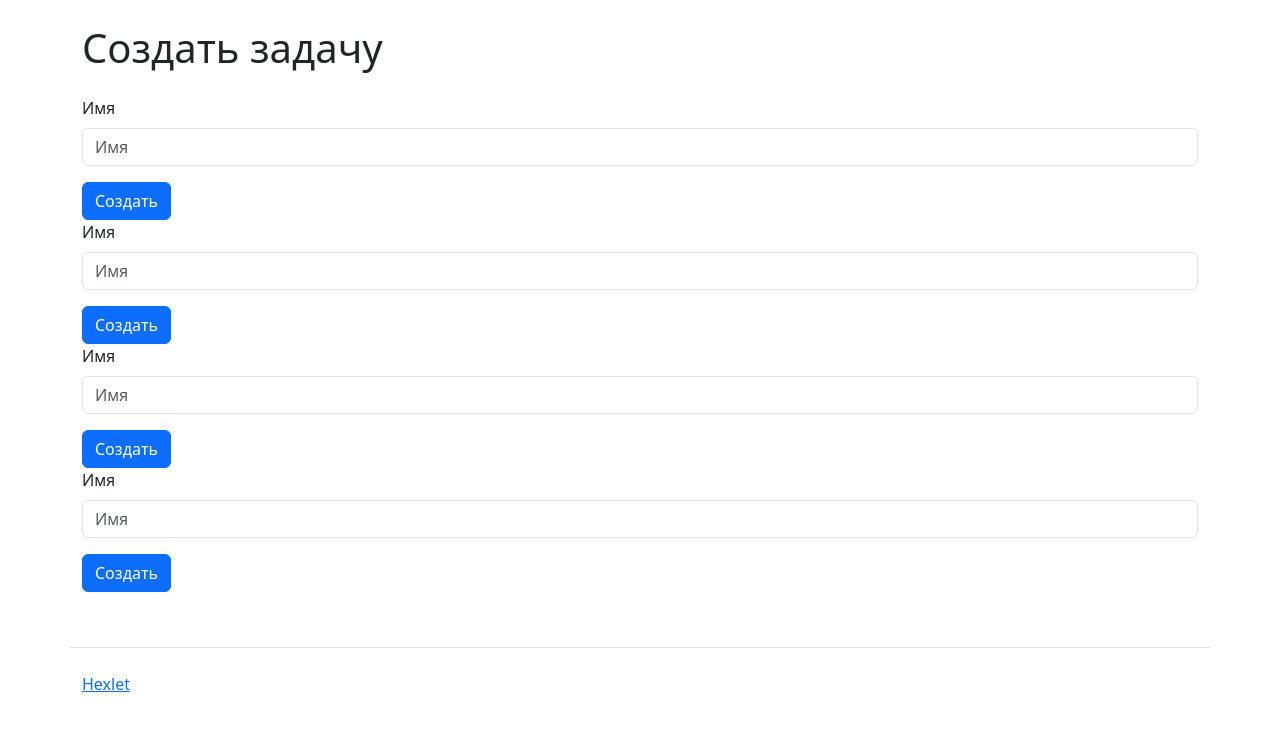
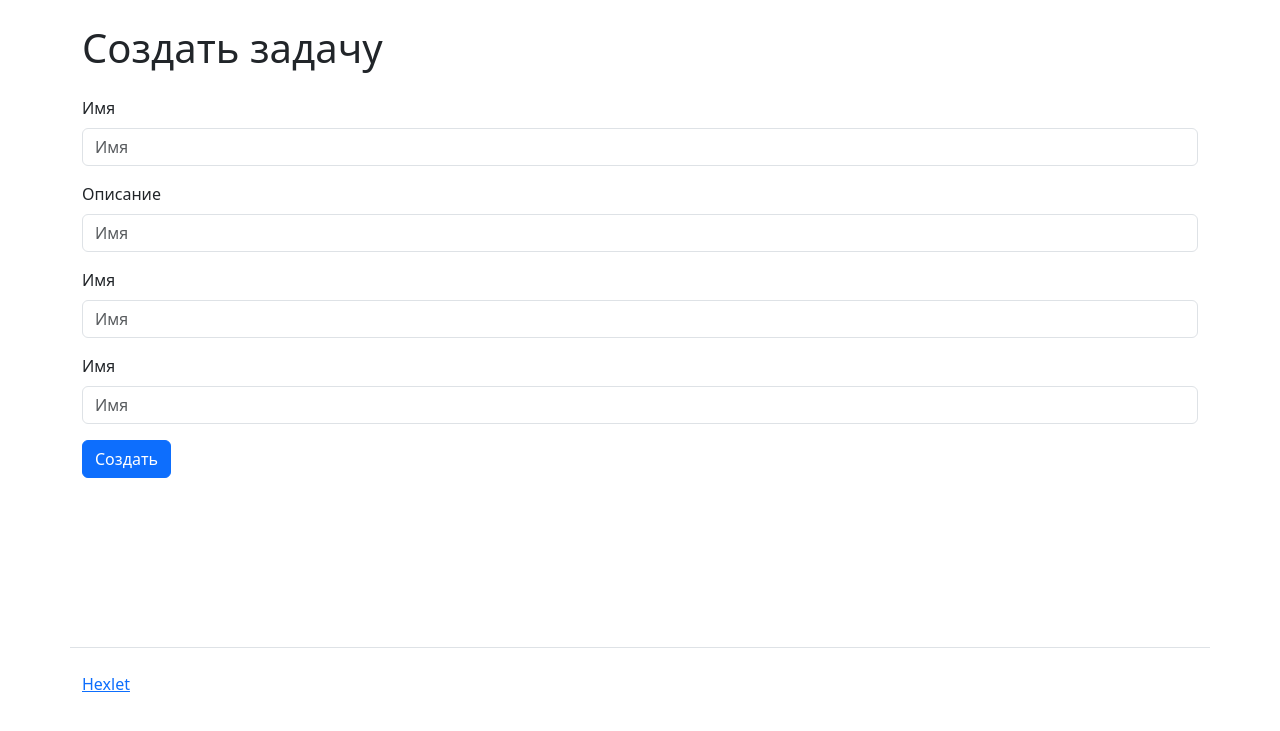
Before and after one commit to SafarGalimzianov/python-project-52, a Django app: template task_manager/templates/tasks/create_tasks.html in a window 1280 px wide. Shown: the part 56-787 px from the top of the page. Run offline with Django 5.2, Linux system fonts and the light colour scheme; the template is opened without the code that fills it, so the values that code supplies are empty.

Commit message:
1.8.?: ...

```diff
--- a/task_manager/templates/tasks/create_tasks.html
+++ b/task_manager/templates/tasks/create_tasks.html
@@ -52,11 +52,8 @@
 <form method="post">
 {% csrf_token %}
     <div class="mb-3"><label class="form-label" for="id_name">Имя</label><input type="text" name="name" maxlength="100" class="form-control" placeholder="Имя" required id="id_name"></div>
-    <input class="btn btn-primary" type="submit" value="Создать">
+    <div class="mb-3"><label class="form-label" for="id_name">Описание</label><input type="text" name="name" maxlength="100" class="form-control" placeholder="Имя" required id="id_name"></div>
     <div class="mb-3"><label class="form-label" for="id_name">Имя</label><input type="text" name="name" maxlength="100" class="form-control" placeholder="Имя" required id="id_name"></div>
-    <input class="btn btn-primary" type="submit" value="Создать">
-    <div class="mb-3"><label class="form-label" for="id_name">Имя</label><input type="text" name="name" maxlength="100" class="form-control" placeholder="Имя" required id="id_name"></div>
-    <input class="btn btn-primary" type="submit" value="Создать">
     <div class="mb-3"><label class="form-label" for="id_name">Имя</label><input type="text" name="name" maxlength="100" class="form-control" placeholder="Имя" required id="id_name"></div>
     <input class="btn btn-primary" type="submit" value="Создать">
 </form>
```
Also changed, not shown: task_manager/tasks/views.py (+8 -1 lines).
